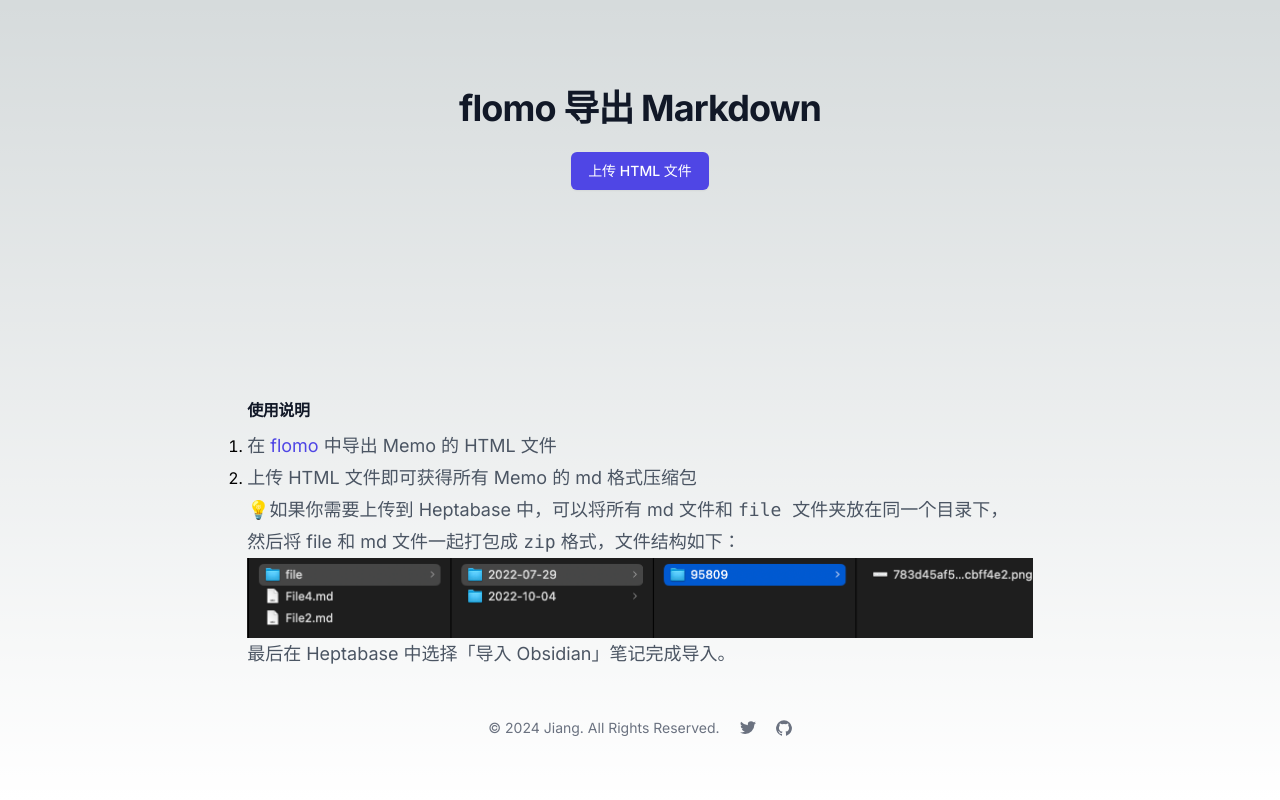
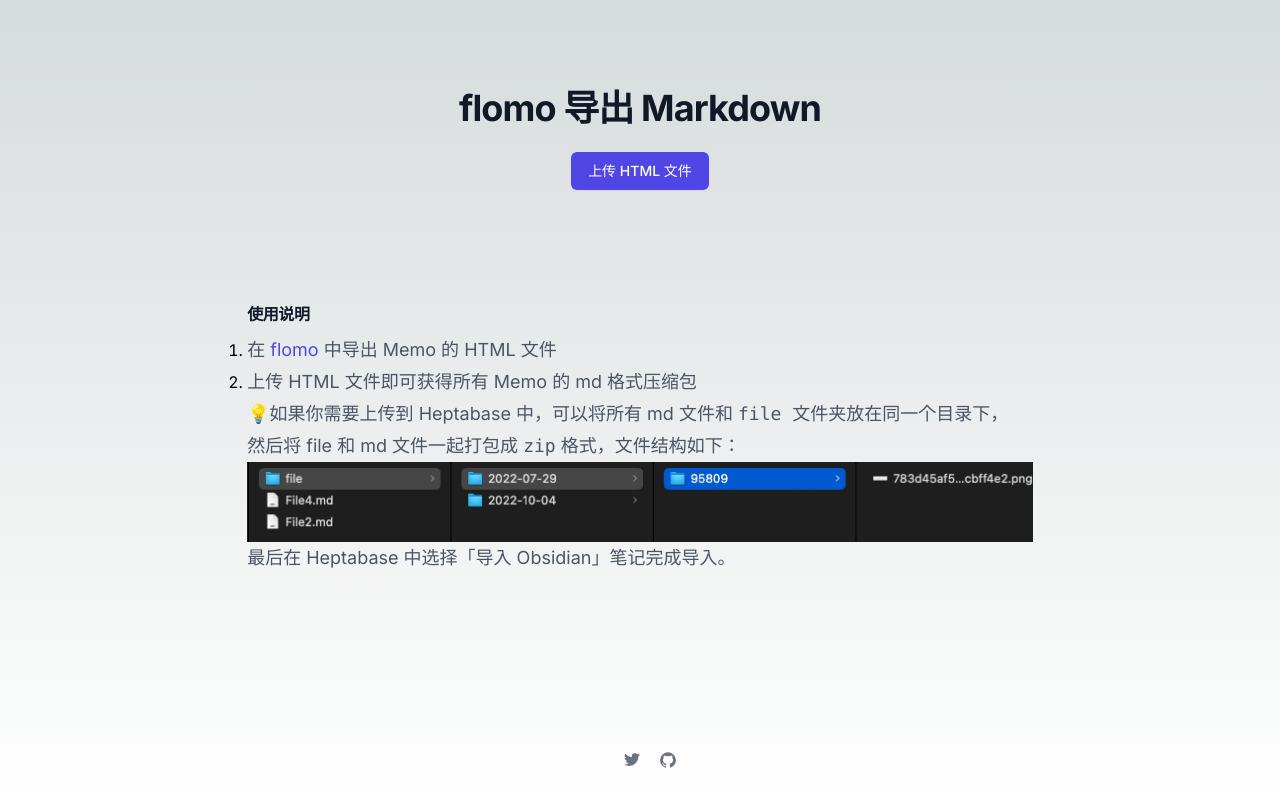
Before and after one commit to draJiang/flomo2md, a Next.js app: page / in a window 1280 px wide. Built offline with nearby package versions, Linux system fonts and the light colour scheme.

Commit message:
优化 UI

```diff
--- a/src/app/FileUploader.tsx
+++ b/src/app/FileUploader.tsx
@@ -107,7 +107,9 @@
     };
 
     return (
-        <div className=" space-y-4 flex flex-col items-center">
+        <div className=" space-y-4 flex h-screen flex-col items-center">
+            <div className='grow'>
+
                 <div className='p-20 flex flex-col items-center'>
                     <div className="mx-auto max-w-7xl px-6 lg:px-8">
                         <div className="mx-auto max-w-2xl text-center">
@@ -130,7 +132,7 @@
                         />
                         <button
                             onClick={handleClick}
-                        className="py-2 px-4 mb-20 border border-transparent shadow-sm text-sm font-medium rounded-md text-white bg-indigo-600 hover:bg-indigo-700 focus:outline-none focus:ring-2 focus:ring-offset-2 focus:ring-indigo-500"
+                            className="py-2 px-4 border border-transparent shadow-sm text-sm font-medium rounded-md text-white bg-indigo-600 hover:bg-indigo-700 focus:outline-none focus:ring-2 focus:ring-offset-2 focus:ring-indigo-500"
                         >
                             上传 HTML 文件
                         </button>
@@ -157,11 +159,13 @@
                     </ol>
                 </div>
 
+            </div>
+
             <footer className="">
                 <div className="mx-auto w-full max-w-screen-xl p-4 py-6 lg:py-8">
                     <div className="sm:flex sm:items-center sm:justify-between">
-                        <span className="text-sm text-gray-500 sm:text-center dark:text-gray-400">© 2024 <a href="https://notes.dabing.one" className="hover:underline">Jiang</a>. All Rights Reserved.
-                        </span>
+                        {/* <span className="text-sm text-gray-500 sm:text-center dark:text-gray-400">© 2024 <a href="https://notes.dabing.one" className="hover:underline">Jiang</a>. All Rights Reserved.
+                        </span> */}
                         <div className="flex mt-4 sm:justify-center sm:mt-0">
                             {/* <a href="#" className="text-gray-500 hover:text-gray-900 dark:hover:text-white">
                                 <svg className="w-4 h-4" aria-hidden="true" xmlns="http://www.w3.org/2000/svg" fill="currentColor" viewBox="0 0 8 19">
```
Lines whose indentation alone changed are shown as unchanged.
